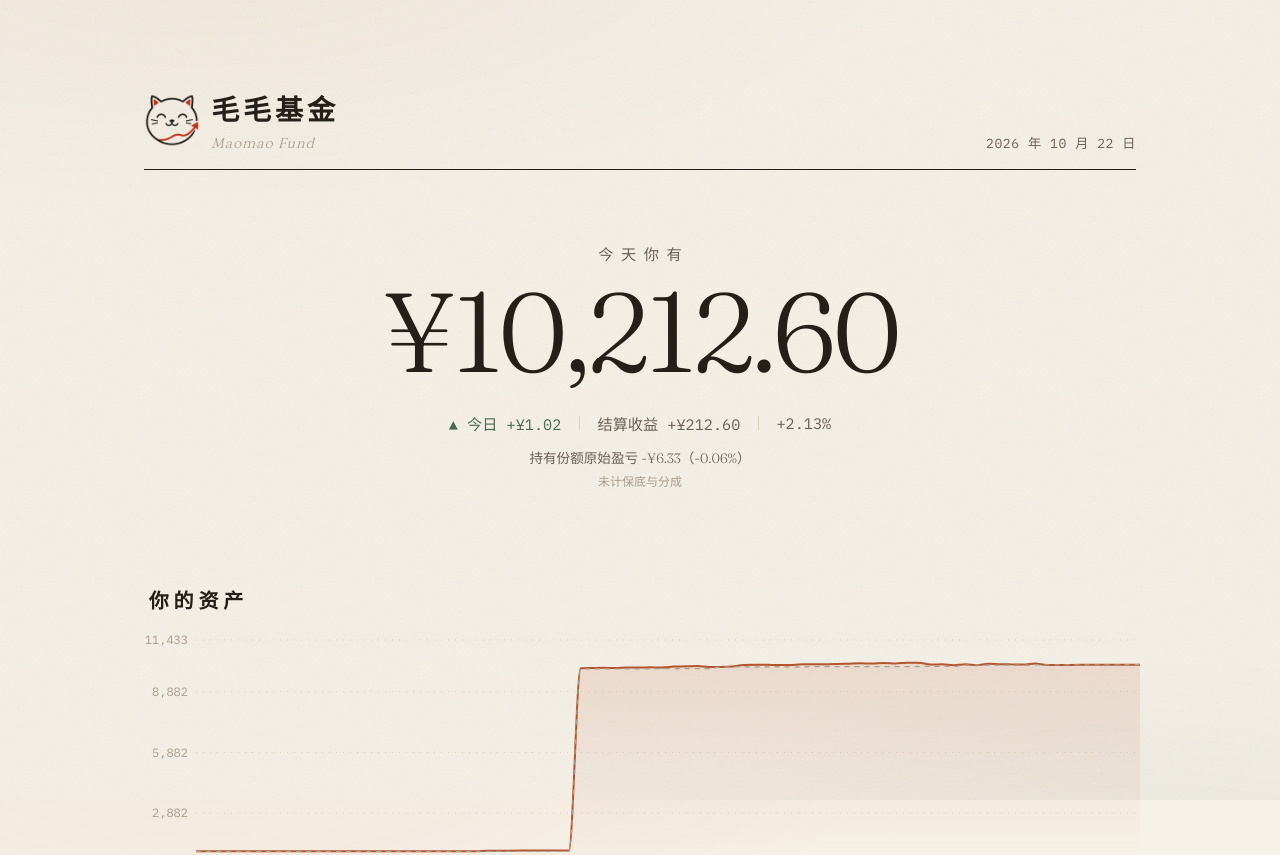
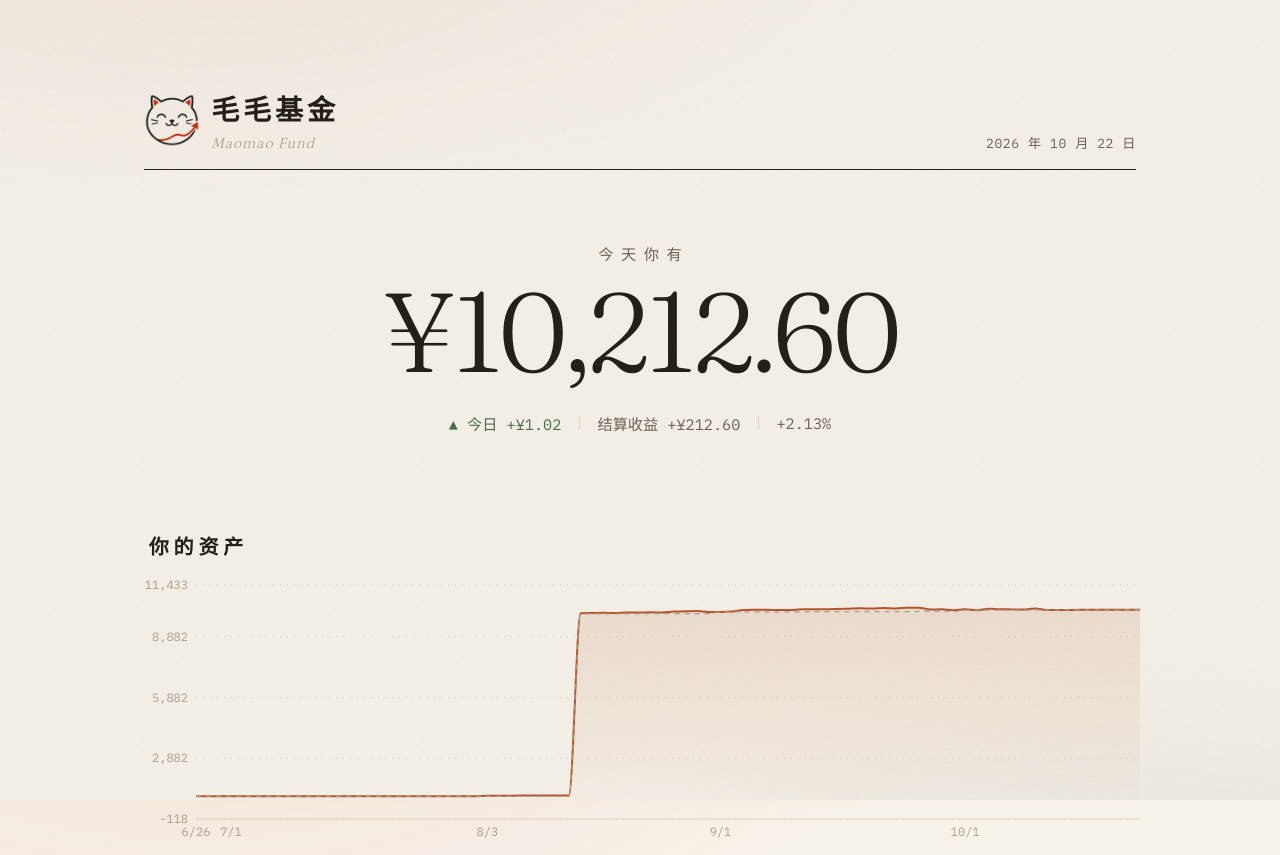
Before and after one commit to brojyf/sister-fund, a React (Vite) app: page / in a window 1280 px wide. Shown: the top 855 px of the page. Built offline with nearby package versions, Linux system fonts and the light colour scheme.

Commit message:
ui: 移除首页「持有份额原始盈亏」一行

```diff
--- a/src/App.css
+++ b/src/App.css
@@ -107,20 +107,6 @@
   margin: 1.5rem 0 0;
   font-family: var(--font-mono);
   font-size: 0.95rem;
-}
-
-.hero__raw {
-  margin: 0.8rem 0 0;
-  font-size: 0.85rem;
-  color: var(--ink-soft);
-  font-variant-numeric: tabular-nums;
-}
-
-.hero__raw span {
-  display: block;
-  margin-top: 0.3rem;
-  font-size: 0.75rem;
-  color: var(--ink-faint);
 }
 
 .delta {
--- a/src/App.tsx
+++ b/src/App.tsx
@@ -70,10 +70,6 @@ export default function App() {
           <span className="delta">结算收益 {signedMoney.format(summary.totalGain)}</span>
           <span className="delta__divider" aria-hidden="true" />
           <span className="delta">{percent.format(summary.totalReturnRate)}</span>
-        </p>
-        <p className="hero__raw">
-          持有份额原始盈亏 {signedMoney.format(summary.rawGain)}（{percent.format(summary.rawReturnRate)}）
-          <span>未计保底与分成</span>
         </p>
       </section>
 
```
